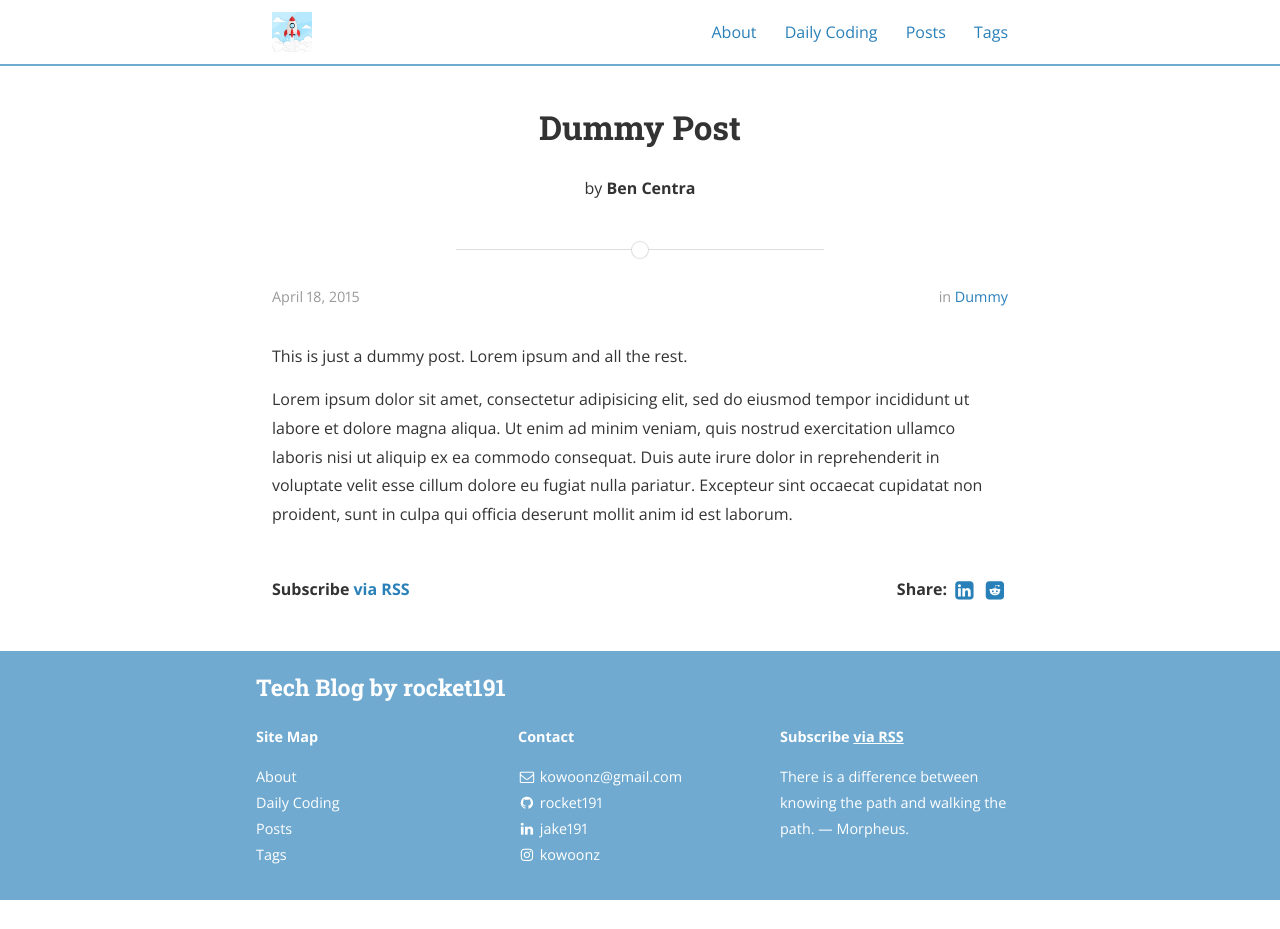
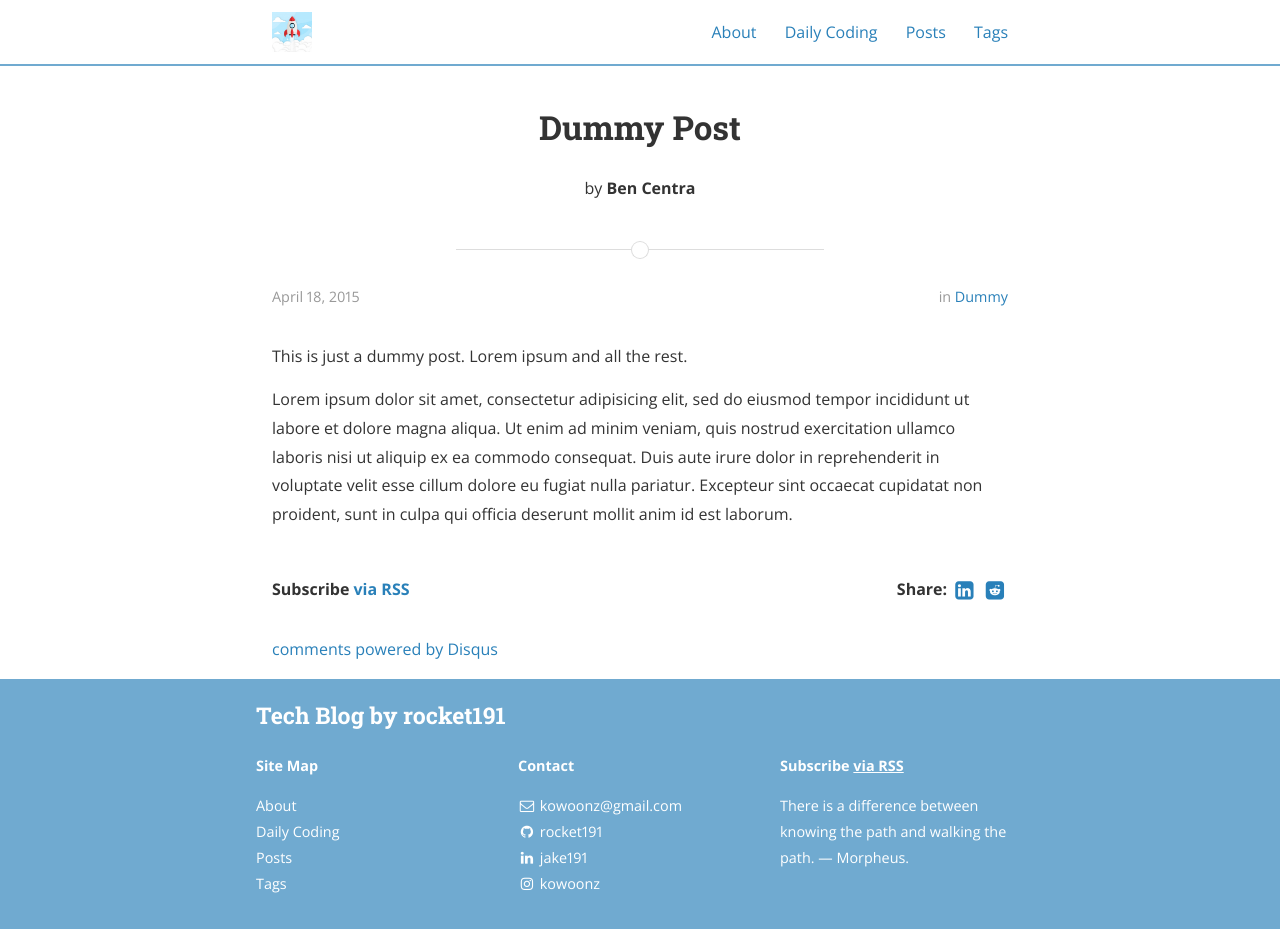
Before and after one commit to kowoonz/rocket191.github.io, a Jekyll site: the page built from _posts/2015-04-18-dummy.md, in a window 1280 px wide and 929 px high. Built offline with Jekyll 4.4.1, drawn with Linux system fonts in a browser that asks for light colours; nearby versions of some CDN libraries; comment, search, counter and statistics services are not loaded; some of the changed lines change nothing that is shown.

Commit message:
comments test

```diff
--- a/_layouts/post.html
+++ b/_layouts/post.html
@@ -118,16 +118,30 @@
 	</section>
 {% endif %}
 
+<script src="https://utteranc.es/client.js"
+  repo="kowoonz/rocket191-comments"
+  issue-term="pathname"
+  theme="github-light"
+  crossorigin="anonymous"
+  async>
+</script>
+
 {% if site.disqus_shortname %}
 {% unless page.disqus_disabled %}
 <section class="disqus">
-  <script src="https://utteranc.es/client.js"
-    repo="kowoonz/rocket191-comments"
-    issue-term="pathname"
-    theme="github-light"
-    crossorigin="anonymous"
-    async>
+  <div id="disqus_thread"></div>
+  <script type="text/javascript">
+    var disqus_shortname = '{{ site.disqus_shortname }}';
+
+    /* * * DON'T EDIT BELOW THIS LINE * * */
+    (function() {
+        var dsq = document.createElement('script'); dsq.type = 'text/javascript'; dsq.async = true;
+        dsq.src = '//' + disqus_shortname + '.disqus.com/embed.js';
+        (document.getElementsByTagName('head')[0] || document.getElementsByTagName('body')[0]).appendChild(dsq);
+    })();
   </script>
+  <noscript>Please enable JavaScript to view the <a href="http://disqus.com/?ref_noscript">comments powered by Disqus.</a></noscript>
+  <a href="http://disqus.com" class="dsq-brlink">comments powered by <span class="logo-disqus">Disqus</span></a>
 </section>
 {% endunless %}
 {% endif %}
```
